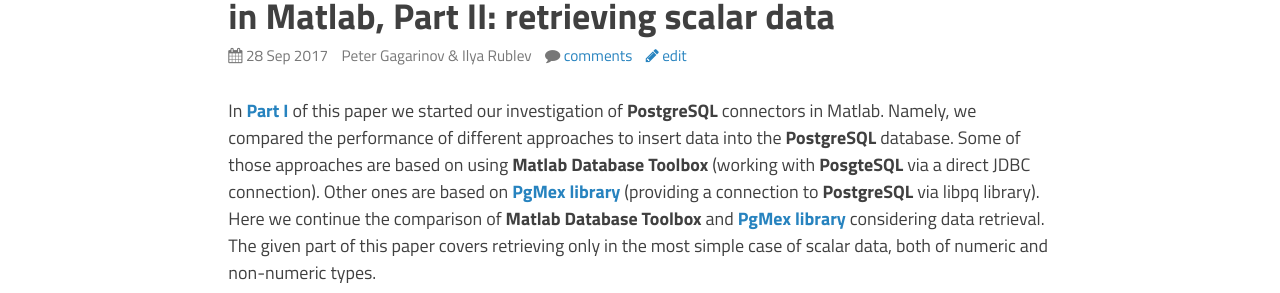
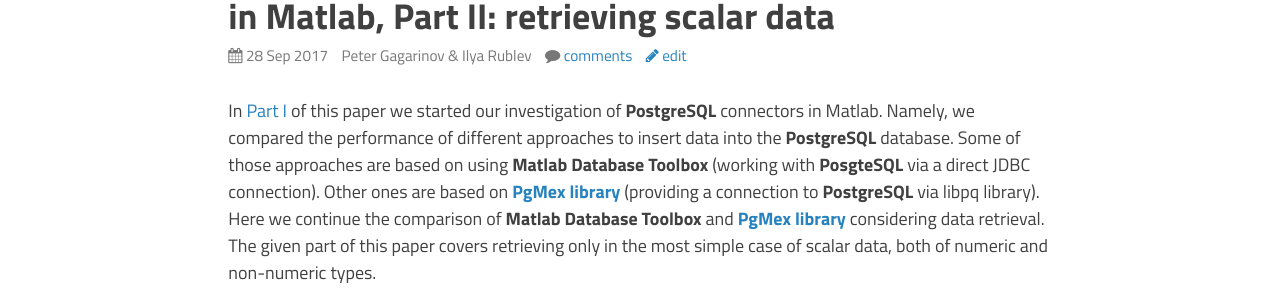
Before and after one commit to irublev/pgmex-blog, a Jekyll site: the page built from _posts/2017/2017-09-28-performance-comparison-of-postgresql-connectors-in-matlab-part-II.md, in a window 1280 px wide. Shown: the part 174-467 px from the top of the page. Built offline with Jekyll 4.4.1, drawn with Linux system fonts in a browser that asks for light colours; nearby versions of some CDN libraries; comment, search, counter and statistics services are not loaded.

Commit message:
small fix

```diff
--- a/_posts/2017/2017-09-28-performance-comparison-of-postgresql-connectors-in-matlab-part-II.md
+++ b/_posts/2017/2017-09-28-performance-comparison-of-postgresql-connectors-in-matlab-part-II.md
@@ -18,7 +18,7 @@
 }
 </script>
 
-In [**Part I**](https://alliedtesting.github.io/pgmex-blog/2017/06/29/performance-comparison-of-postgresql-connectors-in-matlab-part-I/)
+In [Part I](https://alliedtesting.github.io/pgmex-blog/2017/06/29/performance-comparison-of-postgresql-connectors-in-matlab-part-I/)
 of this paper we started our investigation of **PostgreSQL** connectors in Matlab. Namely, we compared the performance of different approaches to insert data into the **PostgreSQL** database. Some of those approaches are based on using **Matlab Database Toolbox** (working with **PosgteSQL**
 via a direct JDBC connection). Other ones are based on [**PgMex library**](http://pgmex.alliedtesting.com)
 (providing a connection to **PostgreSQL** via libpq library). Here we continue the comparison of **Matlab Database Toolbox** and
```
